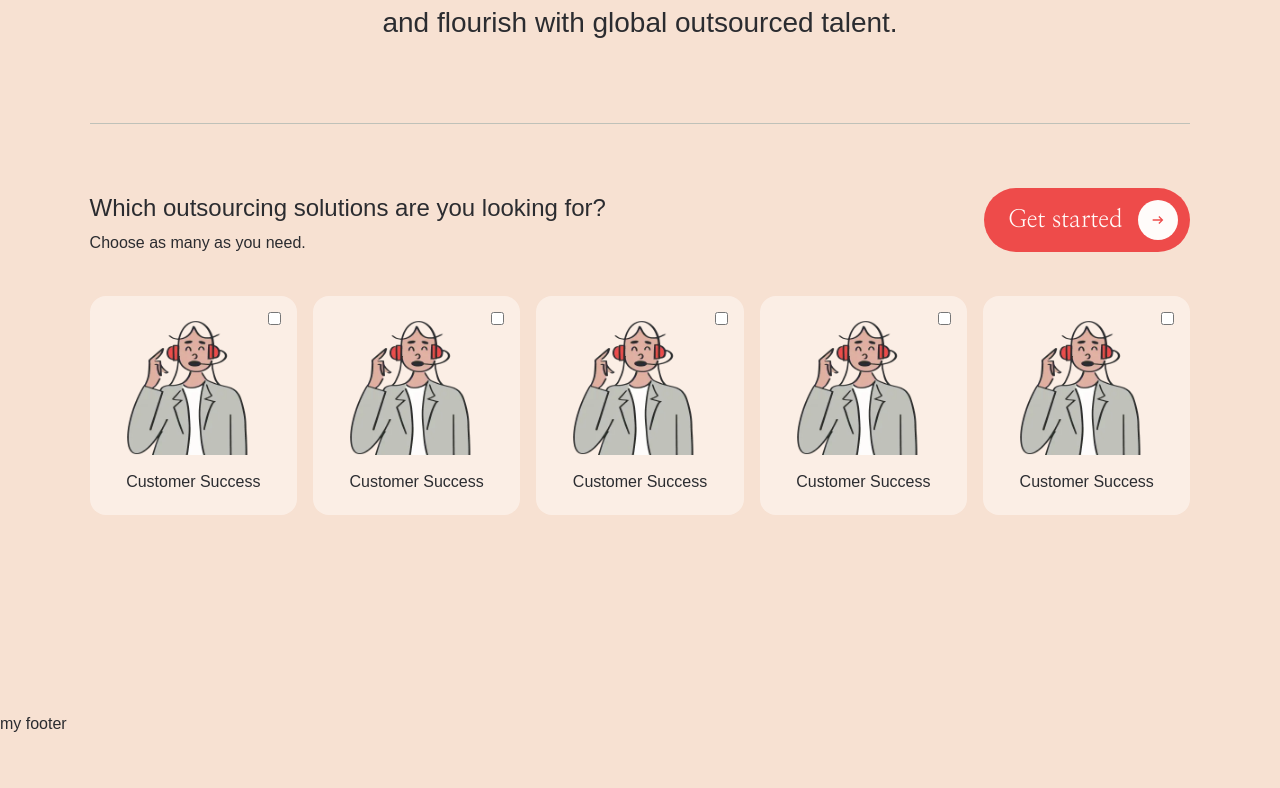
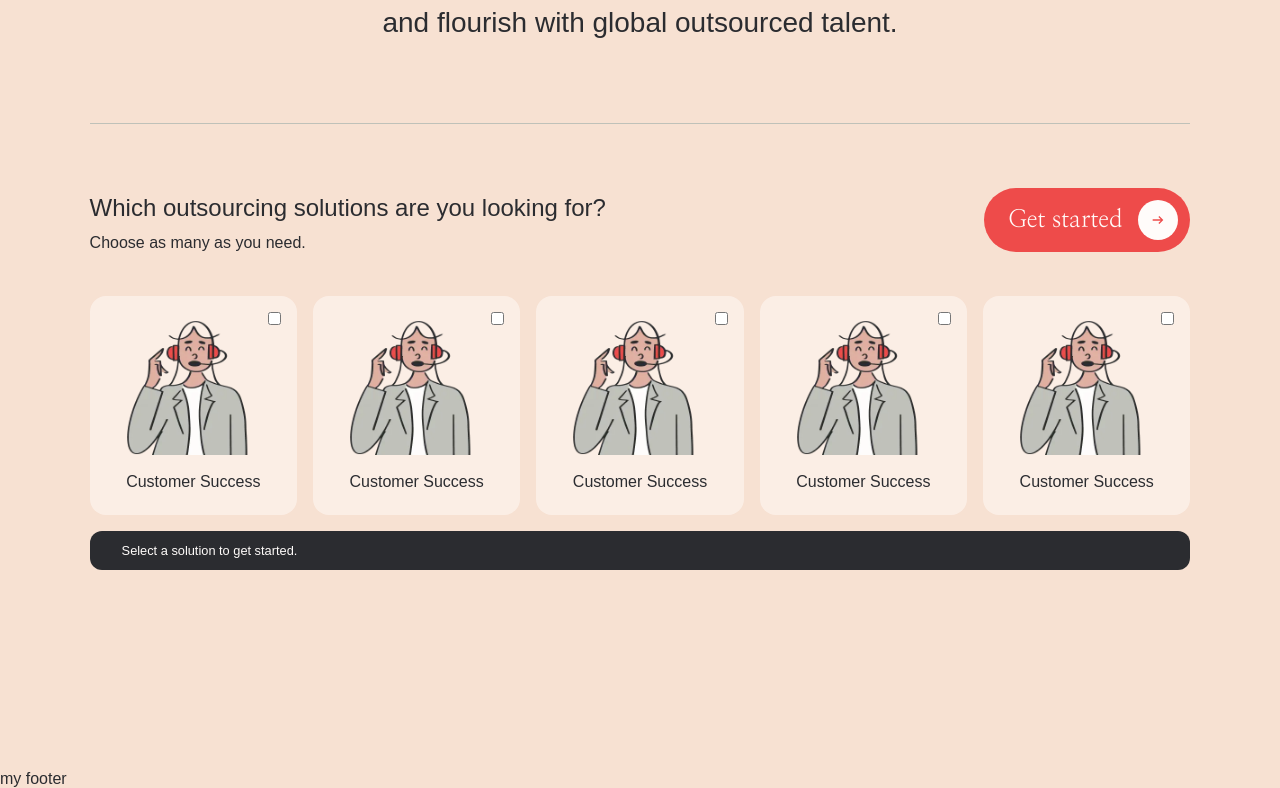
Before and after one commit to Davidihl/react-landing-page, a JavaScript app: page / in a window 1280 px wide. Shown: the part 518-1306 px from the top of the page. Before the commit the page ends 1251 px from the top, so only its background shows below. Built offline with nearby package versions, Linux system fonts and the light colour scheme; grey boxes are pictures that could not be loaded; the HTML template or start-up script is replaced by a standard one; a web font is replaced by a local one.

Commit message:
Style spotlight section

```diff
--- a/src/App.js
+++ b/src/App.js
@@ -163,7 +163,7 @@ export default function App() {
               <div>Customer Success</div>
             </label>
             <label>
-              <input className={styles.checkbox} type="checkbox" />
+              <input type="checkbox" />
               <img src={spotlight01} />
               <div>Customer Success</div>
             </label>
@@ -178,6 +178,7 @@ export default function App() {
               <div>Customer Success</div>
             </label>
           </div>
+          <div className={styles.hint}>Select a solution to get started.</div>
         </section>
       </div>
       <footer>my footer</footer>
--- a/src/App.module.scss
+++ b/src/App.module.scss
@@ -1,4 +1,4 @@
-$maxWidth: 1920px;
+$maxWidth: 100%;
 $serif: 'Nanum Myeongjo', serif;
 $sanserif: 'Comme', sans-serif;
 
@@ -130,6 +130,11 @@ footer {
   max-width: $maxWidth;
   width: 100%;
 
+  .container {
+    width: 100%;
+    margin: 0 auto;
+  }
+
   .header {
     display: flex;
     justify-content: space-between;
@@ -163,6 +168,10 @@ footer {
       gap: 16px;
       border-radius: 2.5rem;
 
+      &:hover {
+        background-color: #2b2c30;
+      }
+
       .icon {
         display: flex;
         align-items: center;
@@ -183,6 +192,7 @@ footer {
   .body {
     width: 100%;
     display: flex;
+    flex-wrap: wrap;
     justify-content: space-between;
     gap: 16px;
 
@@ -211,13 +221,6 @@ footer {
         right: 16px;
       }
 
-      .checkbox {
-        background-color: transparent;
-        background-image: url(https://assets.website-files.com/64149f7…/64149f7…_Select%20Checkmark.svg);
-        background-size: 0.625rem 0.4375rem;
-        border-color: #2b2c30;
-      }
-
       img {
         width: 135px;
         height: auto;
@@ -228,4 +231,14 @@ footer {
       }
     }
   }
+
+  .hint {
+    background-color: #2b2c30;
+    width: 100%;
+    margin-top: 16px;
+    font-size: 0.8rem;
+    padding: 0.75rem 2rem;
+    border-radius: 0.75rem;
+    color: #fffcfa;
+  }
 }
```
